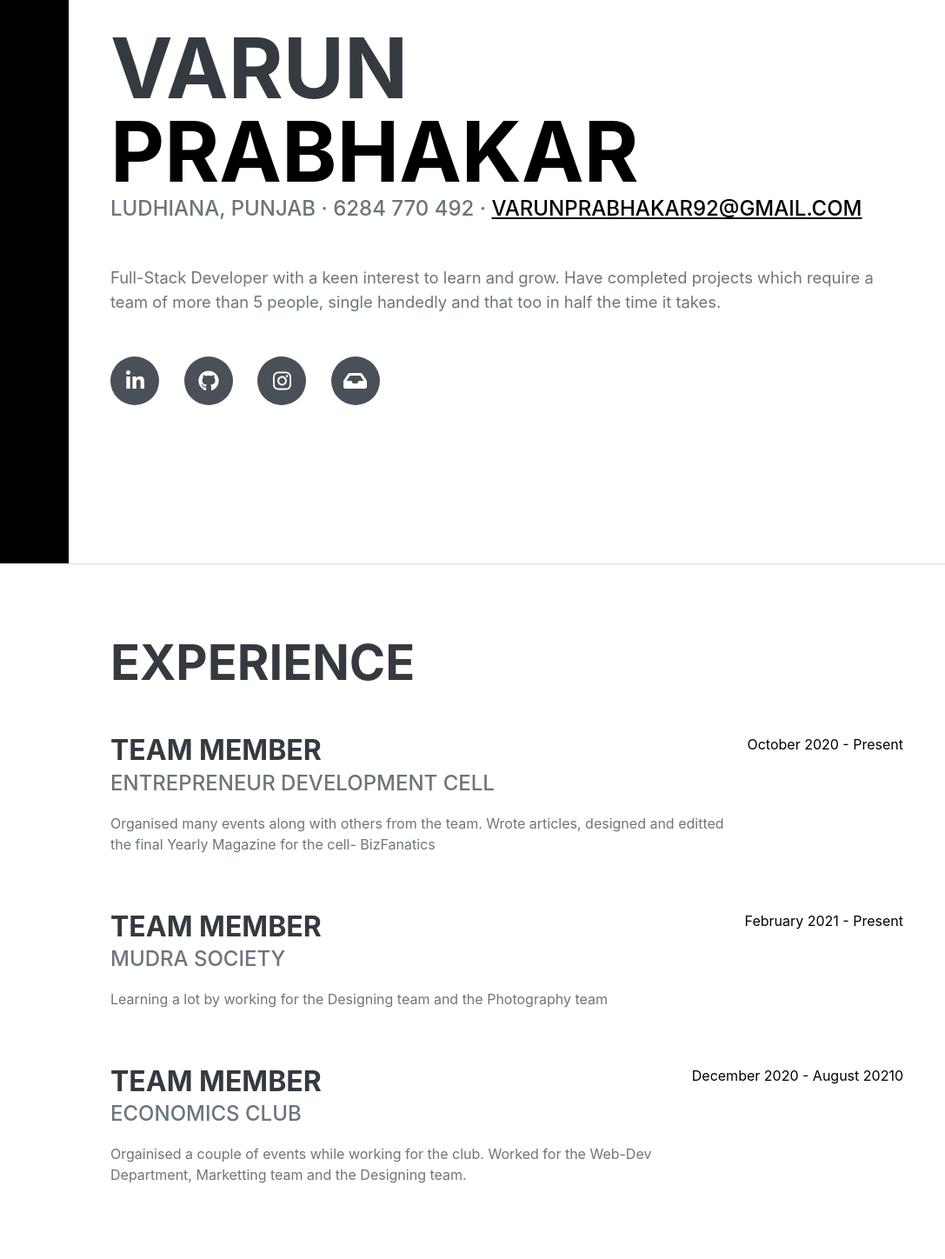
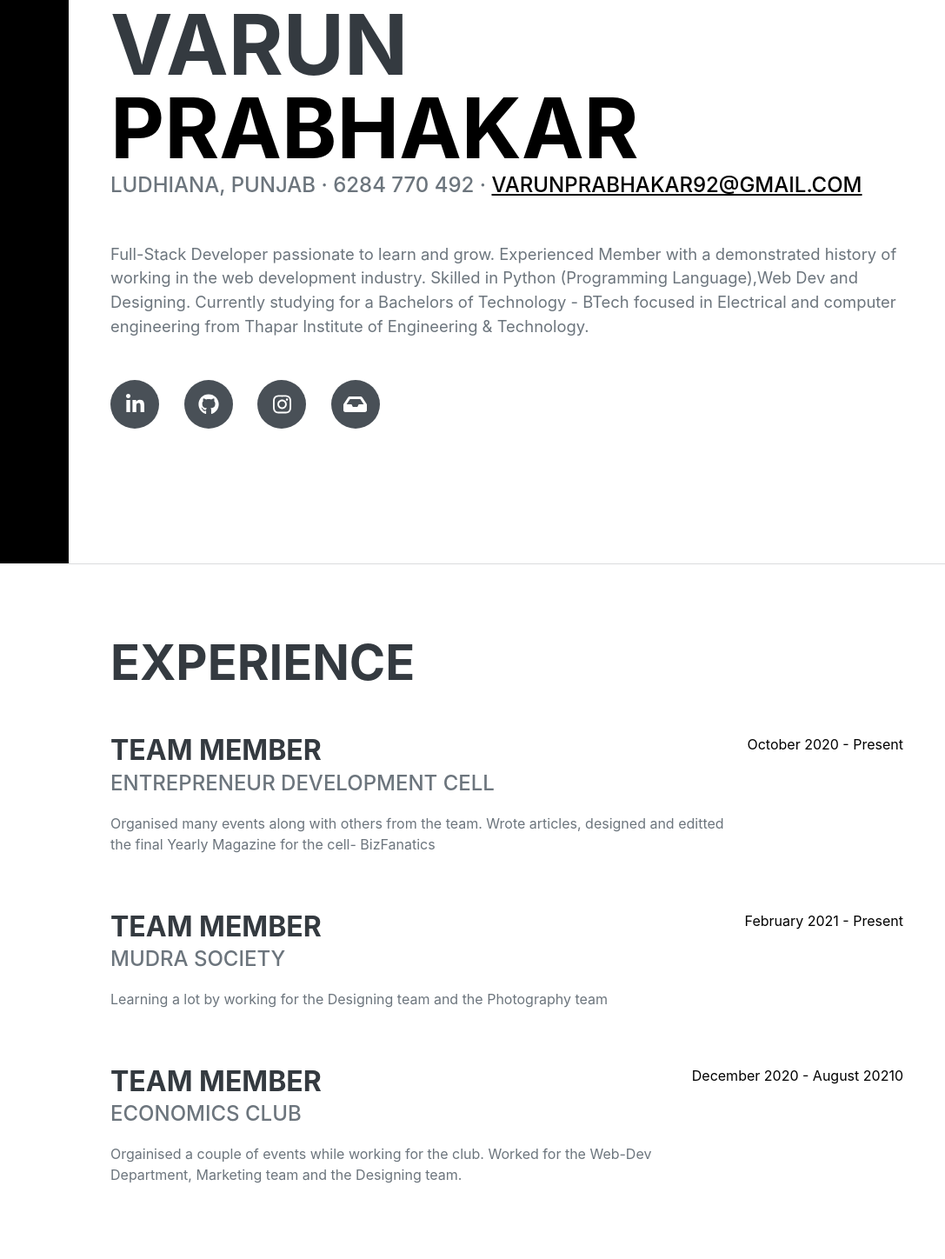
Before and after one commit to Varun3571/WebResume_VarunPrabhakar, a plain HTML site: page index.html in a window 1280 px wide. Shown: the part 152-1600 px from the top of the page at 87% size, 193-1280 px from the left. Drawn offline with nearby package versions, Linux system fonts and the light colour scheme; a web font is replaced by a local one.

Commit message:
Update index.html

```diff
--- a/index.html
+++ b/index.html
@@ -44,7 +44,7 @@
                         Ludhiana, Punjab · 6284 770 492 ·
                         <a href="mailto:varunprabhakar92@gmail.com">varunprabhakar92@gmail.com</a>
                     </div>
-                    <p class="lead mb-5">Full-Stack Developer with a keen interest to learn and grow. Have completed projects which require a team of more than 5 people, single handedly and that too in half the time it takes.</p>
+                    <p class="lead mb-5">Full-Stack Developer passionate to learn and grow. Experienced Member with a demonstrated history of working in the web development industry. Skilled in Python (Programming Language),Web Dev and Designing. Currently studying for a Bachelors of Technology - BTech focused in Electrical and computer engineering from Thapar Institute of Engineering & Technology.</p>
                     <div class="social-icons">
                         <a class="social-icon" href="https://www.linkedin.com/in/varun-prabhakar-7958441bb/"><i class="fab fa-linkedin-in"></i></a>
                         <a class="social-icon" href="https://github.com/Varun3571"><i class="fab fa-github"></i></a>
@@ -78,7 +78,7 @@
                         <div class="flex-grow-1">
                             <h3 class="mb-0">Team Member</h3>
                             <div class="subheading mb-3">Economics Club</div>
-                            <p>Orgainised a couple of events while working for the club. Worked for the Web-Dev Department, Marketting team and the Designing team.</p>
+                            <p>Orgainised a couple of events while working for the club. Worked for the Web-Dev Department, Marketing team and the Designing team.</p>
                         </div>
                         <div class="flex-shrink-0"><span class="text-primary">December 2020 - August 20210</span></div>
                     </div>
```
